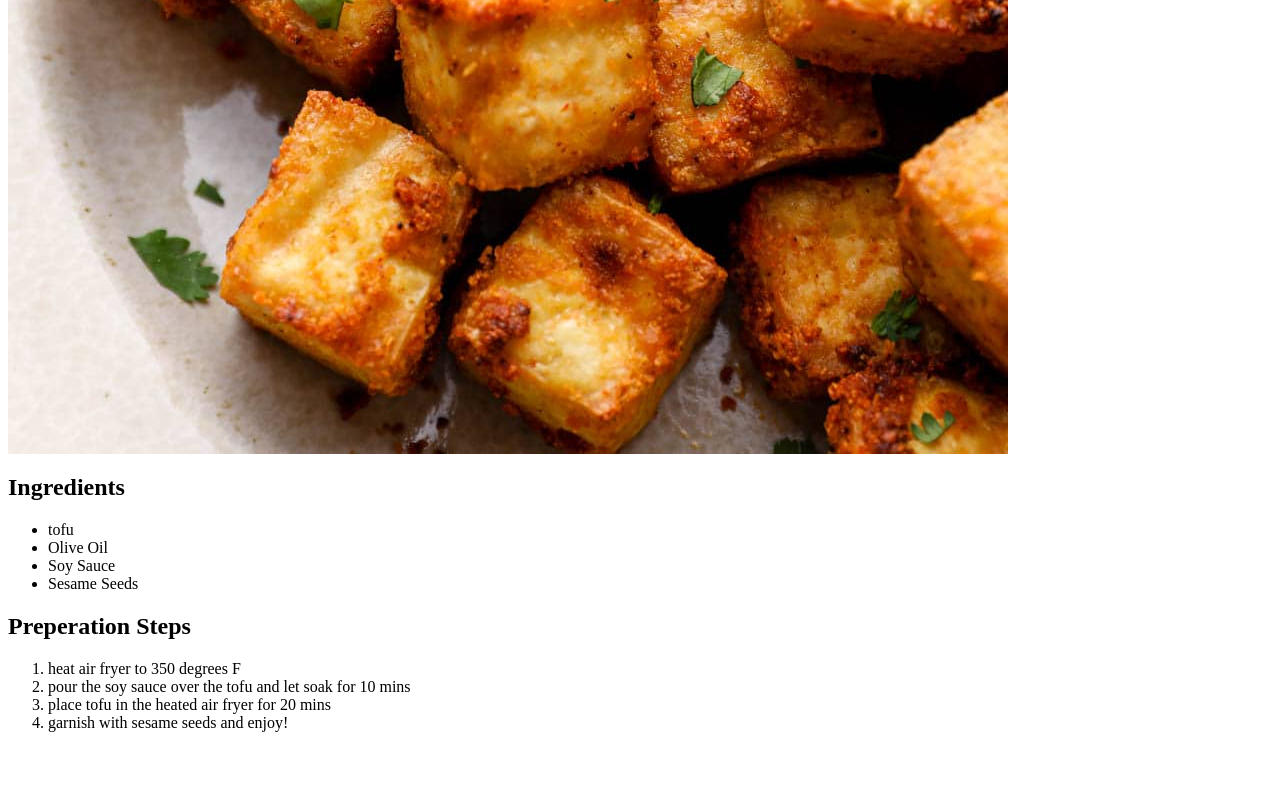
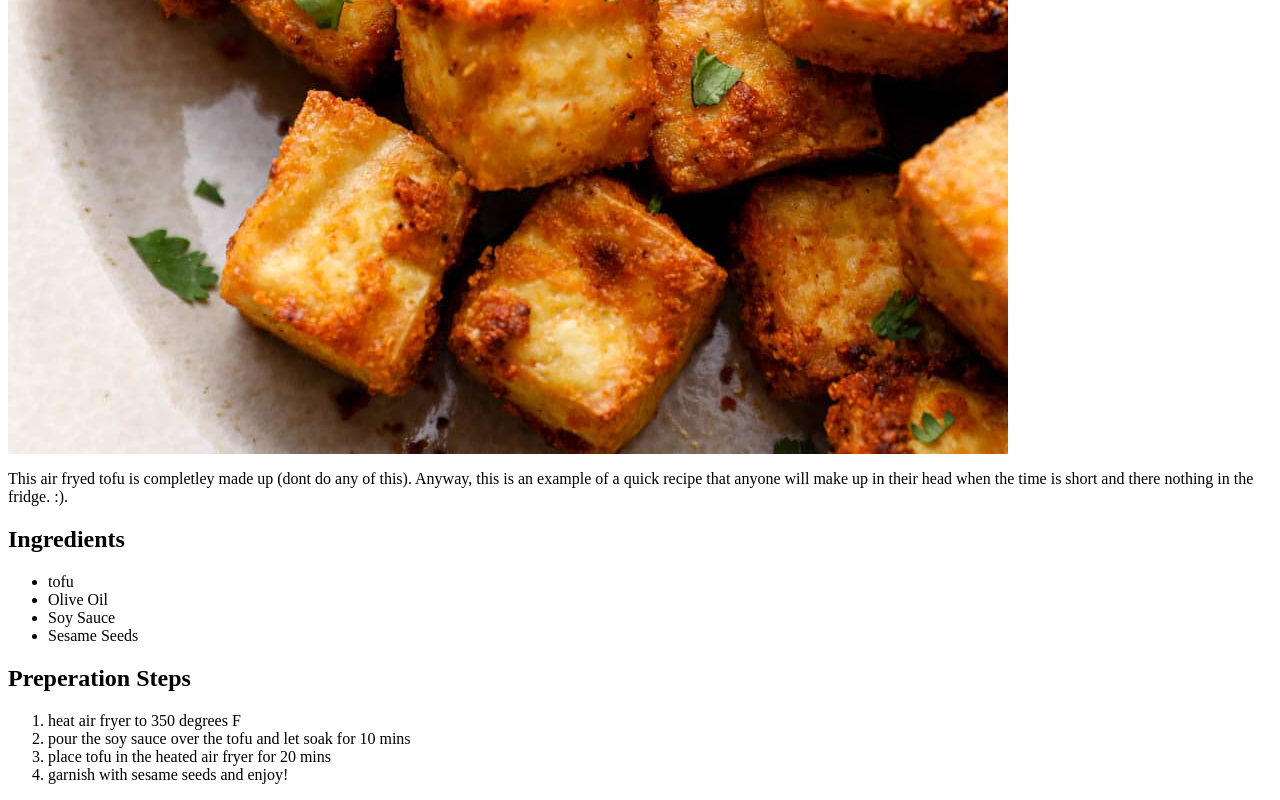
Before and after one commit to AlexHewitt27/odin-recipes, a plain HTML site: page recipes/airFriedTofu.html in a window 1280 px wide. Shown: the part 1112-1912 px from the top of the page. Before the commit the page ends 1860 px from the top, so only its background shows below. Drawn offline with Linux system fonts and the light colour scheme.

Commit message:
Added descriptions for each recipe

```diff
--- a/recipes/airFriedTofu.html
+++ b/recipes/airFriedTofu.html
@@ -7,6 +7,10 @@
 <body>
   <h1>Air Fired Tofu</h1>
   <img src="../recipeImages/tofu.jpg" alt="Air Fried Tofu Pic">
+  <p>This air fryed tofu is completley made up (dont do any of this).
+  Anyway, this is an example of a quick recipe that anyone will make up
+  in their head when the time is short and there nothing in the fridge.
+  :).</p>
   <h2>Ingredients</h2>
   <ul>
     <li>tofu</li>
```
Also changed, not shown: recipes/airFriedChicken.html (+1 -0 lines), recipes/airFriedWings.html (+1 -0 lines).
